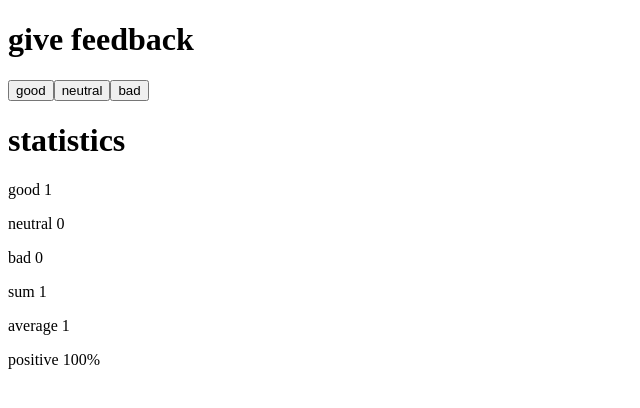
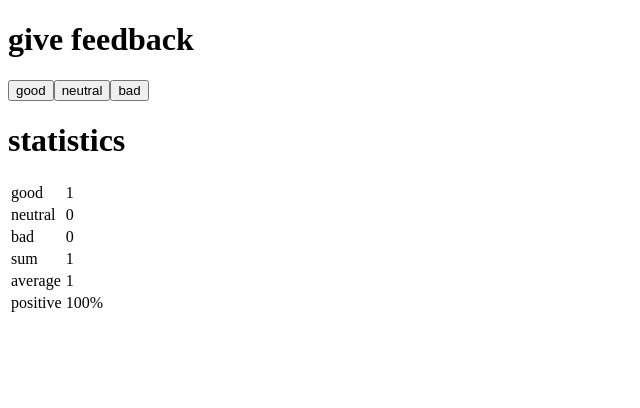
Before and after one commit to mac-dev1/FullStackOpen_Part1, a React (Vite) app in the folder Unicafe/: page / in a window 1280 px wide. Both pictures are taken after a click on the button "good". Shown: the top 408 px of the page, without its empty margins (0-640 px from the left). Built offline with nearby package versions, Linux system fonts and the light colour scheme.

Commit message:
Exercise 1.11 done

```diff
--- a/Unicafe/src/App.jsx
+++ b/Unicafe/src/App.jsx
@@ -8,9 +8,10 @@ const Button = ({handler,text}) =>{
 
 const StatisticLine = ({text,value}) => {
   return (
-    <>
-      <p>{text} {value}</p>
-    </>
+    <tr>
+      <td>{text}</td>
+      <td>{value}</td>
+    </tr>
   )
 }
 
@@ -23,14 +24,16 @@ const Statistics = (props) =>{
   }
   const sum = props.values.reduce((acc,curr)=>acc+curr)
   return (
-    <>
+    <table>
+      <tbody>
         <StatisticLine text="good" value={props.values[0]} />
         <StatisticLine text="neutral" value={props.values[1]}/>
         <StatisticLine text="bad" value={props.values[2]}/>
         <StatisticLine text="sum" value={sum} />
         <StatisticLine text="average" value={(props.values[0]-props.values[2])/sum}/>
         <StatisticLine text="positive" value={props.values[0]*100/sum + "%"}/>
-    </>
+      </tbody>
+    </table>
   )
 
 }
```
Lines whose indentation alone changed are shown as unchanged.
